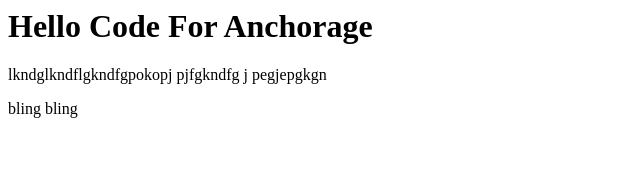
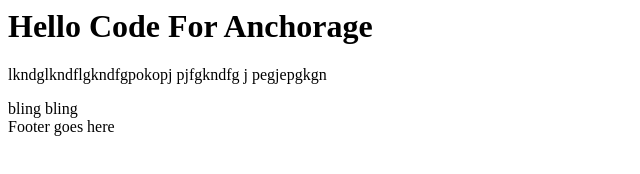
Before and after one commit to cfatesta/test02, a plain HTML site: page index.html in a window 1280 px wide. Shown: the whole page, without its empty margins (0-640 px from the left). Drawn offline with Linux system fonts and the light colour scheme.

Commit message:
adding new feature

```diff
--- a/index.html
+++ b/index.html
@@ -10,5 +10,8 @@
     <div>
         bling bling
     </div>
+    <div>
+            Footer goes here
+    </div>
 </body>
 </html>
```
